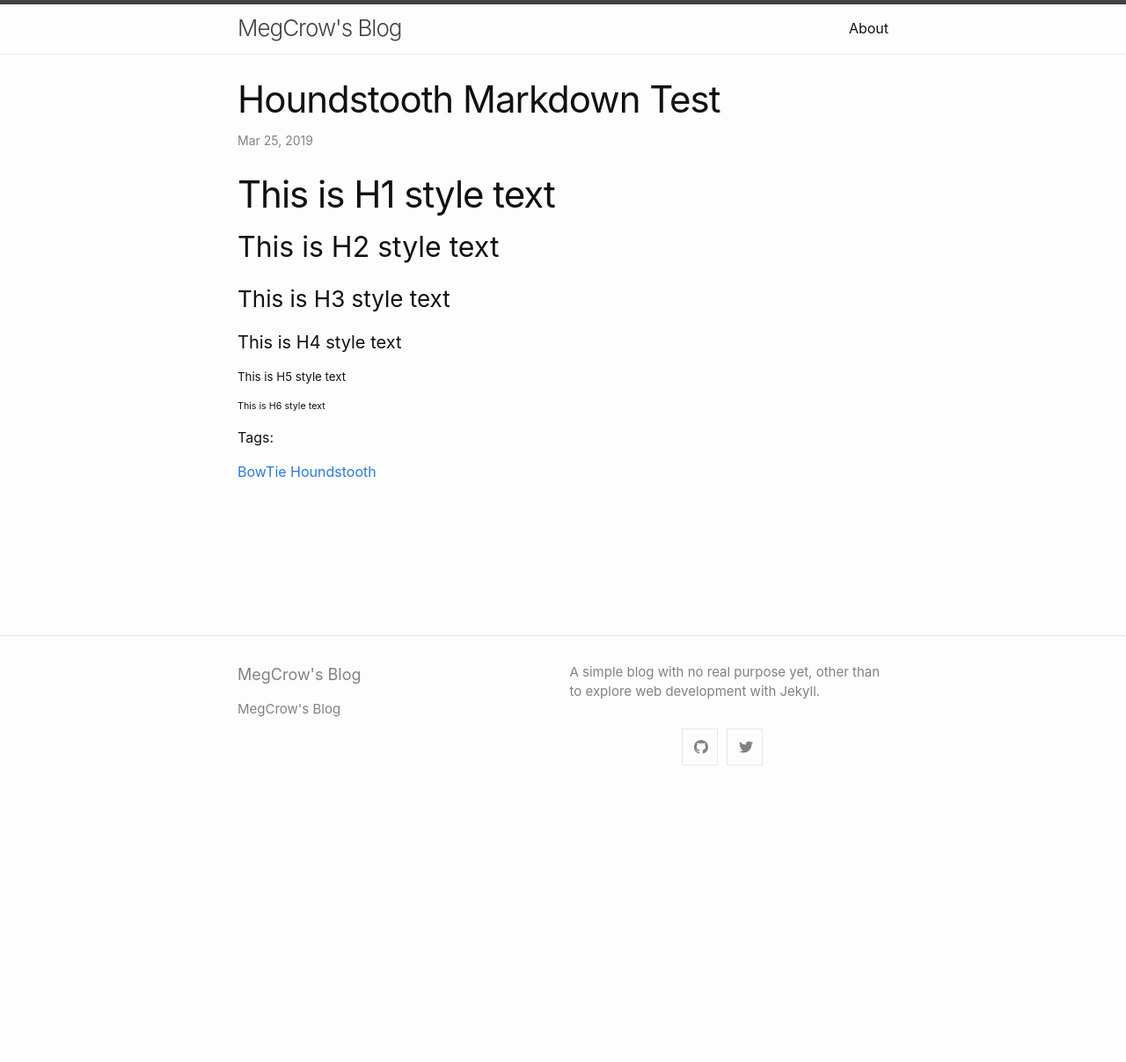
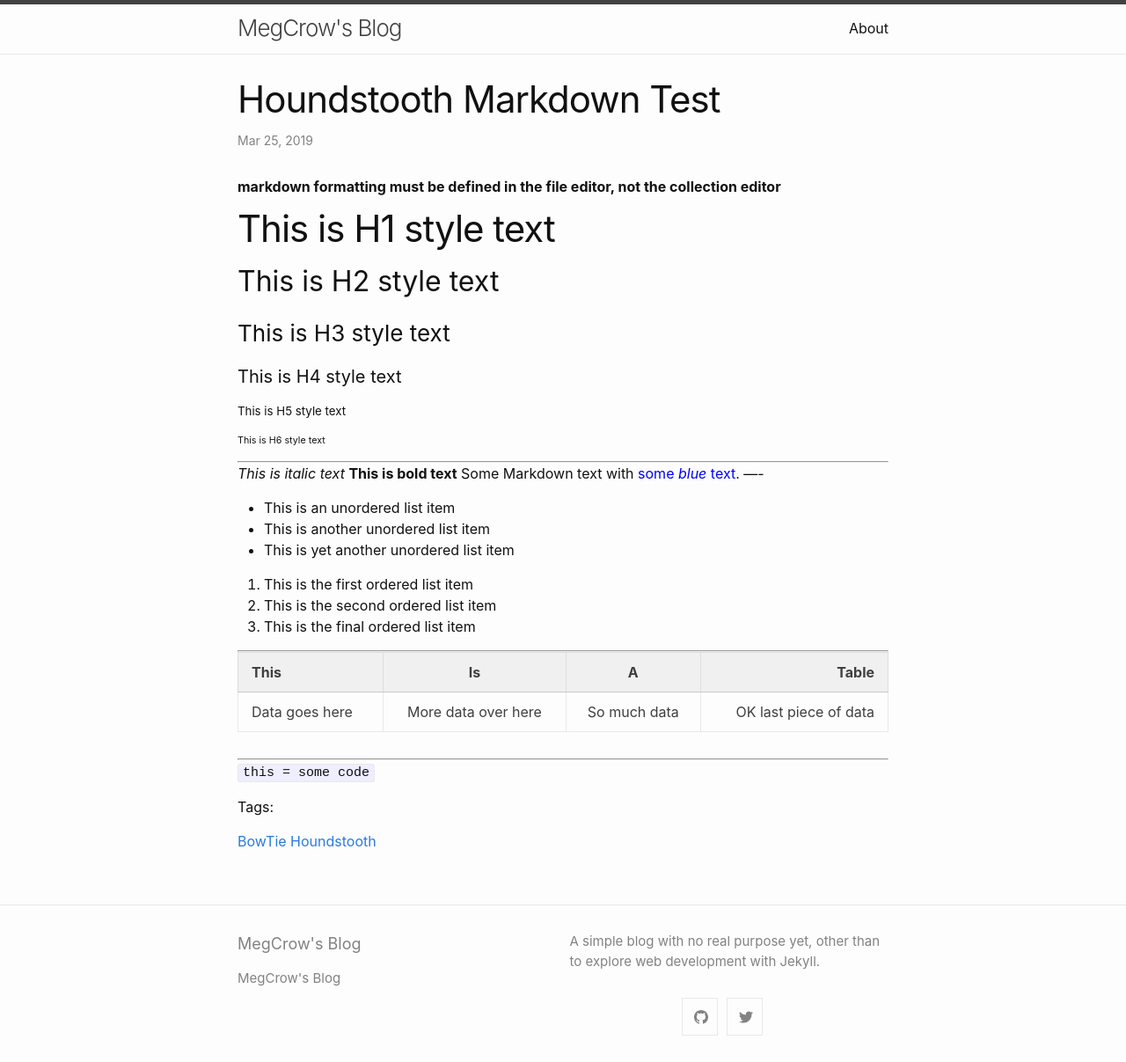
Before and after one commit to megcrow/megcrow-blog, a Jekyll site: the page built from _posts/2019-03-25-houndstooth-markdown-test.md, in a window 1280 px wide. Shown: the whole page at 88% size. Built offline with Jekyll 4.4.1, drawn with Linux system fonts in a browser that asks for light colours; before the commit the page ends 900 px from its top, so only the background shows below that.

Commit message:
Add more markdown formatting tests

```diff
--- a/_posts/2019-03-25-houndstooth-markdown-test.md
+++ b/_posts/2019-03-25-houndstooth-markdown-test.md
@@ -29,9 +29,34 @@ social:
 
 ---
 
+**markdown formatting must be defined in the file editor, not the collection editor**
+
 # This is H1 style text
 ## This is H2 style text
 ### This is H3 style text
 #### This is H4 style text
 ##### This is H5 style text
 ###### This is H6 style text
+
+---
+*This is italic text* **This is bold text**
+Some Markdown text with <span style="color:blue">some *blue* text</span>.
+----
+
+* This is an unordered list item
+* This is another unordered list item
+* This is yet another unordered list item
+
+1. This is the first ordered list item
+2. This is the second ordered list item
+3. This is the final ordered list item
+
+***
+
+| This | Is | A | Table |
+|------|:----:|:---:|------:|
+|Data goes here|More data over here| So much data| OK last piece of data|
+
+___
+
+`this = some code`
```
